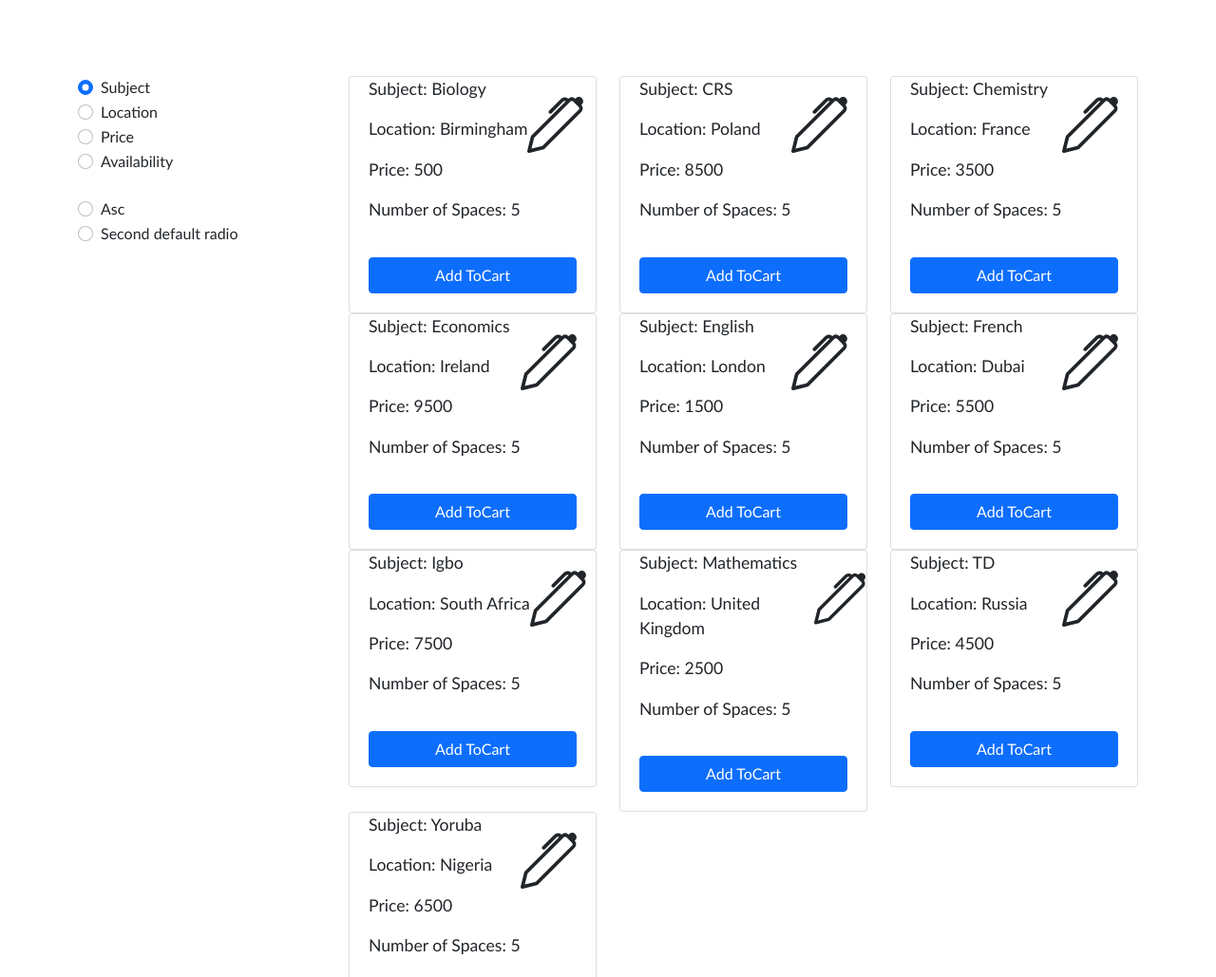
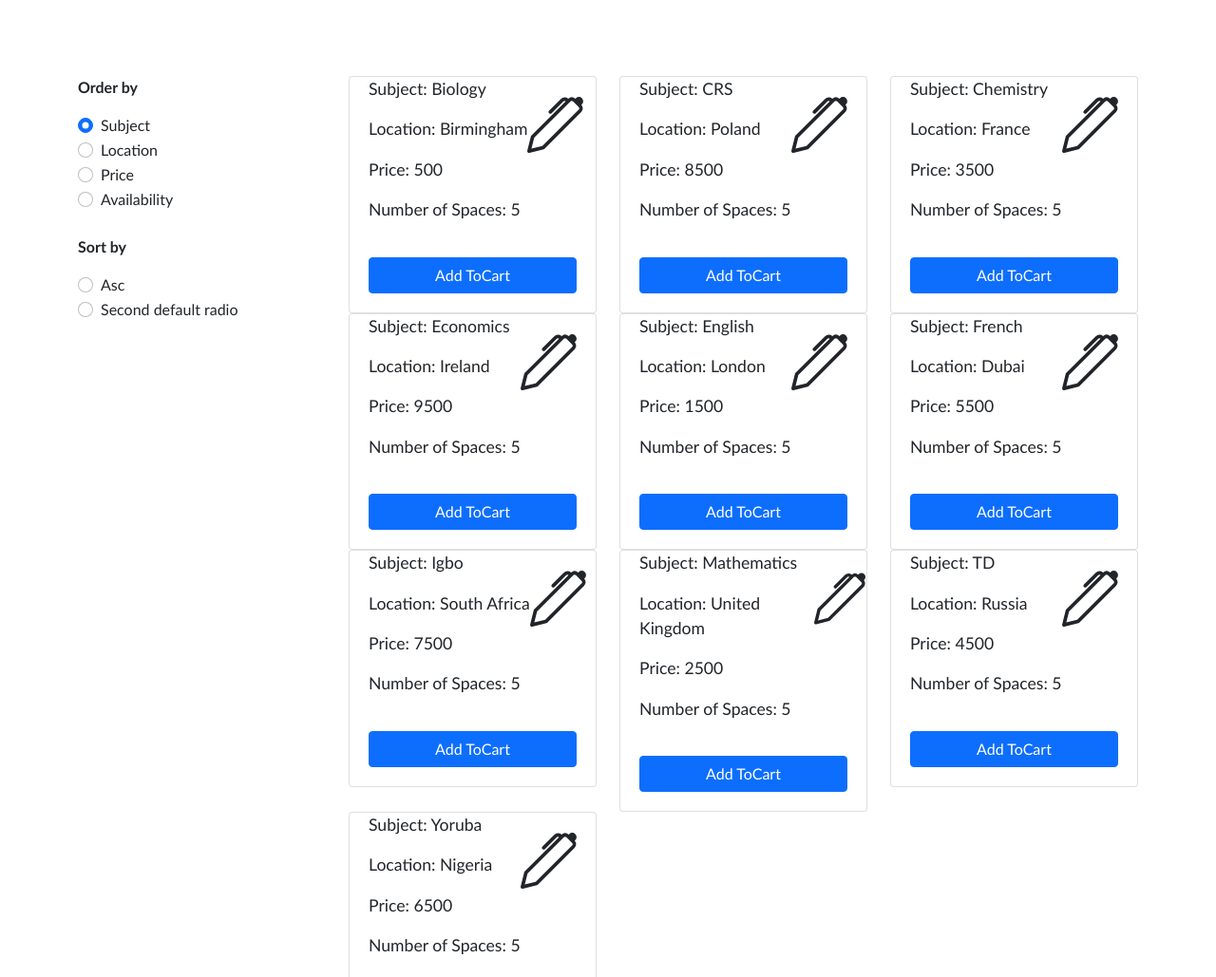
Before and after one commit to D-Mick/Individual-CW-1, a plain HTML site: page index.html in a window 1280 px wide. Shown: the top 1029 px of the page at 95% size. Drawn offline with nearby package versions, Linux system fonts and the light colour scheme.

Commit message:
Added sort by and order by in the UI

```diff
--- a/index.html
+++ b/index.html
@@ -26,6 +26,7 @@
       <div class="container" style="margin-top: 80px;" v-if="page === 'lesson'">
         <div class="row">
           <div class="col-md-3">
+            <p style="font-weight: bold;">Order by</p>
             <div class="form-check">
               <input class="form-check-input" v-model="categorySelected" value="subject" type="radio"
                 name="flexRadioDefault" id="flexRadioDefault1">
@@ -55,6 +56,7 @@
               </label>
             </div>
             <br>
+            <p style="font-weight: bold;">Sort by</p>
 
             <div class="form-check">
               <input class="form-check-input" v-model="OrderBy" value="asc" type="radio" name="exampleRadios" id="exampleRadios1" value="option1" checked>
```
